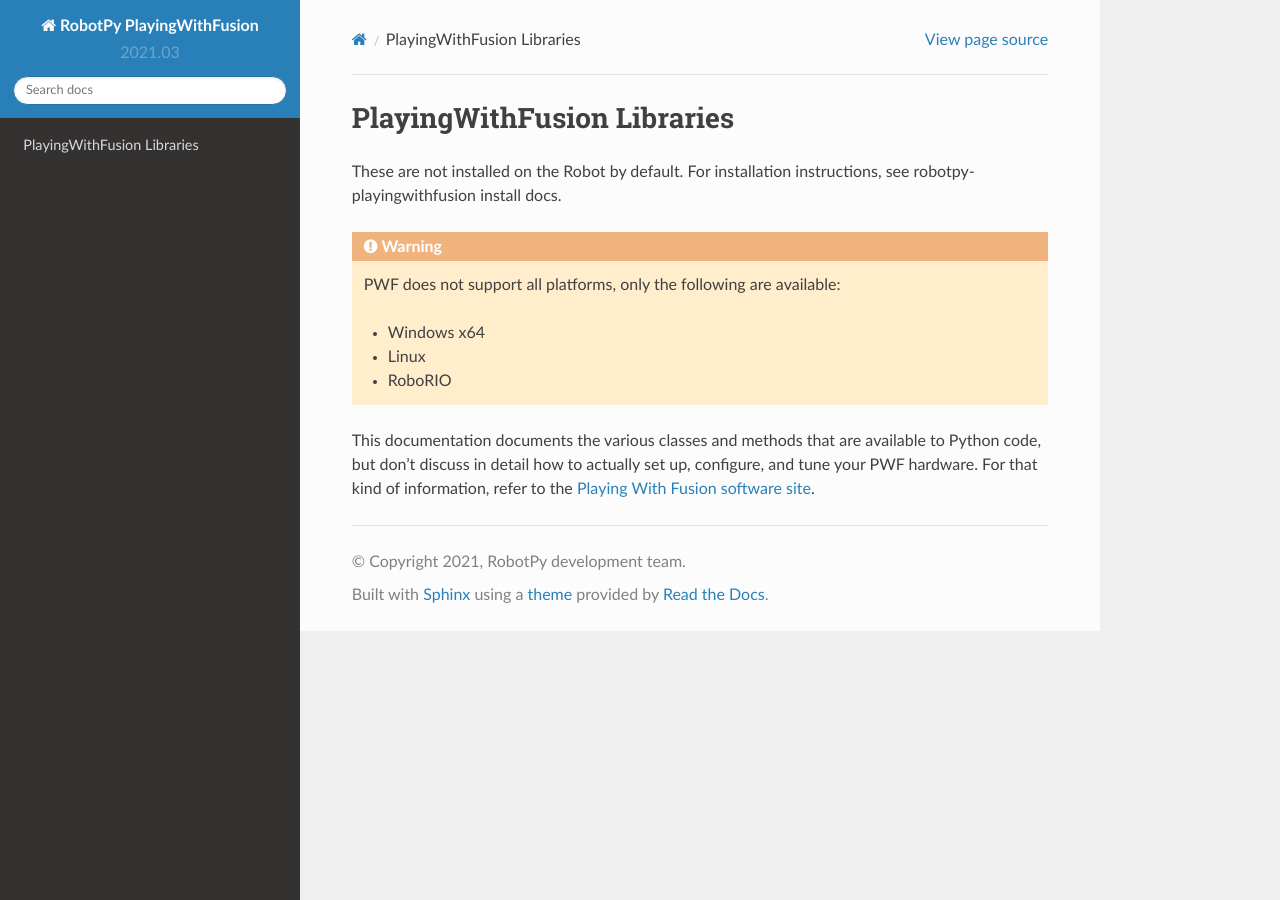
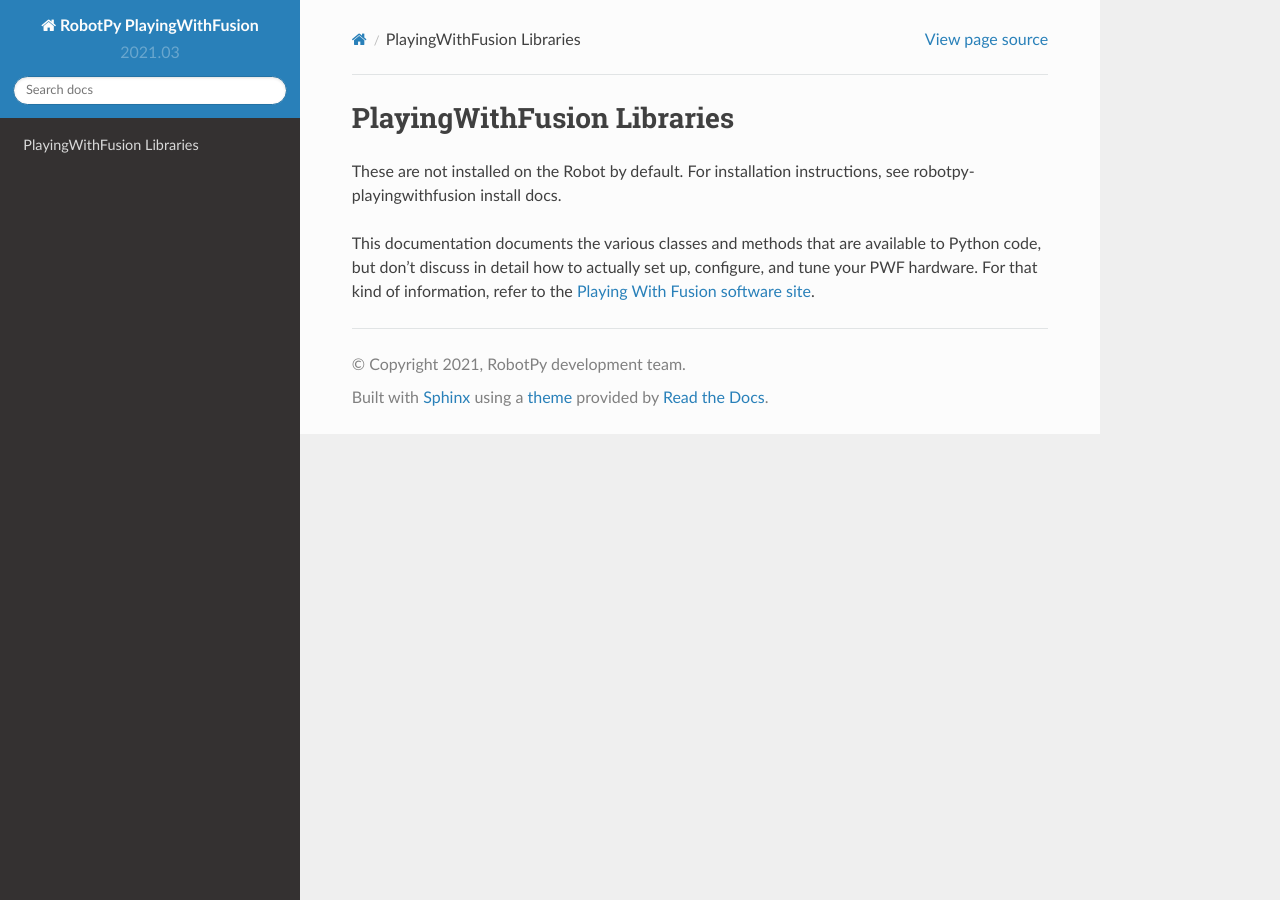
Before and after one commit to robotpy/robotpy-playingwithfusion, a Sphinx documentation site: the page built from docs/api.rst, in a window 1280 px wide. Built offline with Sphinx 7.4.7 and the Read the Docs theme 2.0.0, drawn with Linux system fonts in a browser that asks for light colours; pages that are not in the unit, such as notebooks, are missing from menus; the version number is read from the project's files by our own code.

Commit message:
Remove platform warnings, since all platforms are supported now

```diff
--- a/README.rst
+++ b/README.rst
@@ -3,12 +3,6 @@
 
 This is a python wrapper around the Playing With Fusion device support library.
 The RobotPy project is not associated with or endorsed by Playing With Fusion Inc.
-
-Their library does not support all platforms, only the following are available:
-
-* Windows x64
-* Linux
-* RoboRIO
 
 **WARNING**: These bindings are still a work in progress, and some things
 may not work quite right yet. Please try them out and let us know how
--- a/docs/api.rst
+++ b/docs/api.rst
@@ -3,12 +3,6 @@
 
 These are not installed on the Robot by default. For installation instructions,
 see :ref:`robotpy-playingwithfusion install docs <install_pwfusion>`.
-
-.. warning:: PWF does not support all platforms, only the following are available:
-
-             * Windows x64
-             * Linux
-             * RoboRIO
 
 This documentation documents the various classes and methods that are
 available to Python code, but don't discuss in detail how to actually
```
